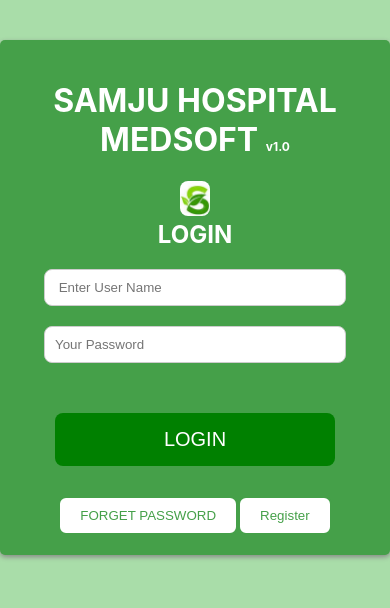
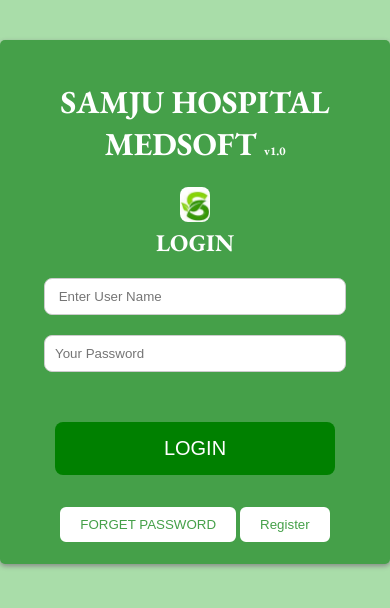
Before and after one commit to Samju200/hospital, a React (Create React App) app: page /login in a window 390 px wide. Shown: the top 608 px of the page. Built offline with nearby package versions, Linux system fonts and the light colour scheme.

Commit message:
media query2

```diff
--- a/src/components/consultation.css
+++ b/src/components/consultation.css
@@ -51,3 +51,12 @@
   float: right;
 }
 /* Add additional styling as needed */
+
+@media screen and (max-width: 600px) {
+  .search {
+    align-items: center;
+  }
+  .search > input {
+    width: 40%;
+  }
+}
--- a/src/index.css
+++ b/src/index.css
@@ -1,14 +1,13 @@
+@import url("https://fonts.googleapis.com/css2?family=EB+Garamond:ital,wght@0,400;0,500;0,600;0,700;0,800;1,400;1,500;1,600&display=swap");
+
 body {
   margin: 0;
-  font-family: -apple-system, BlinkMacSystemFont, "Segoe UI", "Roboto", "Oxygen",
-    "Ubuntu", "Cantarell", "Fira Sans", "Droid Sans", "Helvetica Neue",
-    sans-serif;
+  font-family: "EB Garamond", serif;
   -webkit-font-smoothing: antialiased;
   -moz-osx-font-smoothing: grayscale;
   background-color: rgb(169, 221, 169);
 }
 
 code {
-  font-family: source-code-pro, Menlo, Monaco, Consolas, "Courier New",
-    monospace;
+  font-family: "EB Garamond", serif;
 }
```
